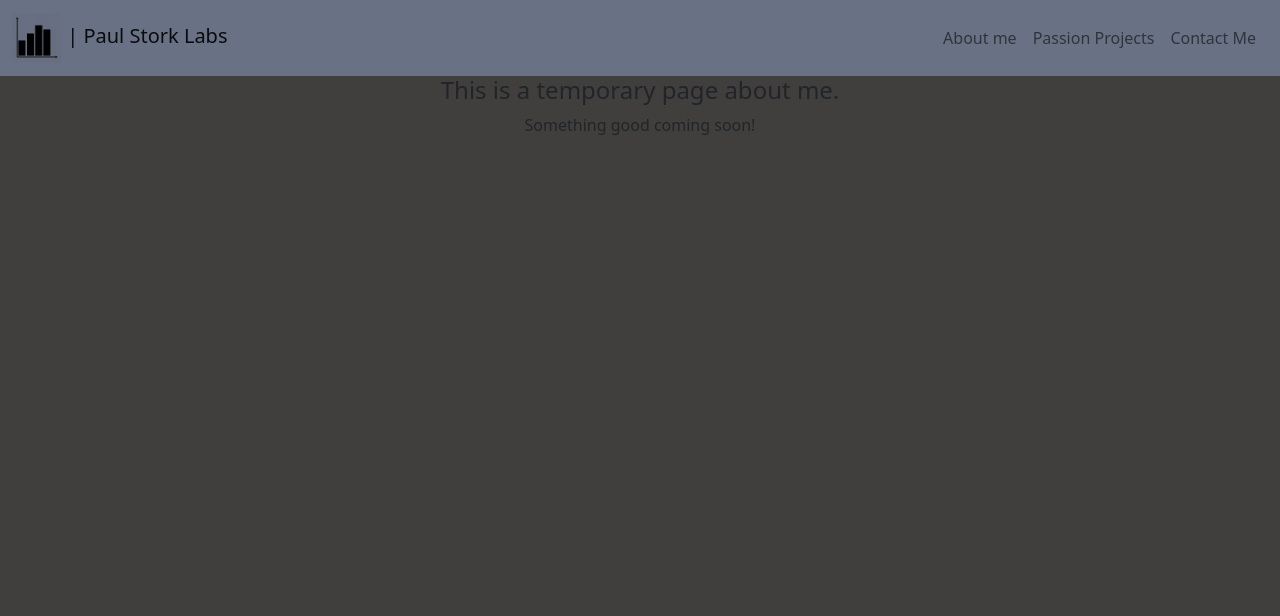
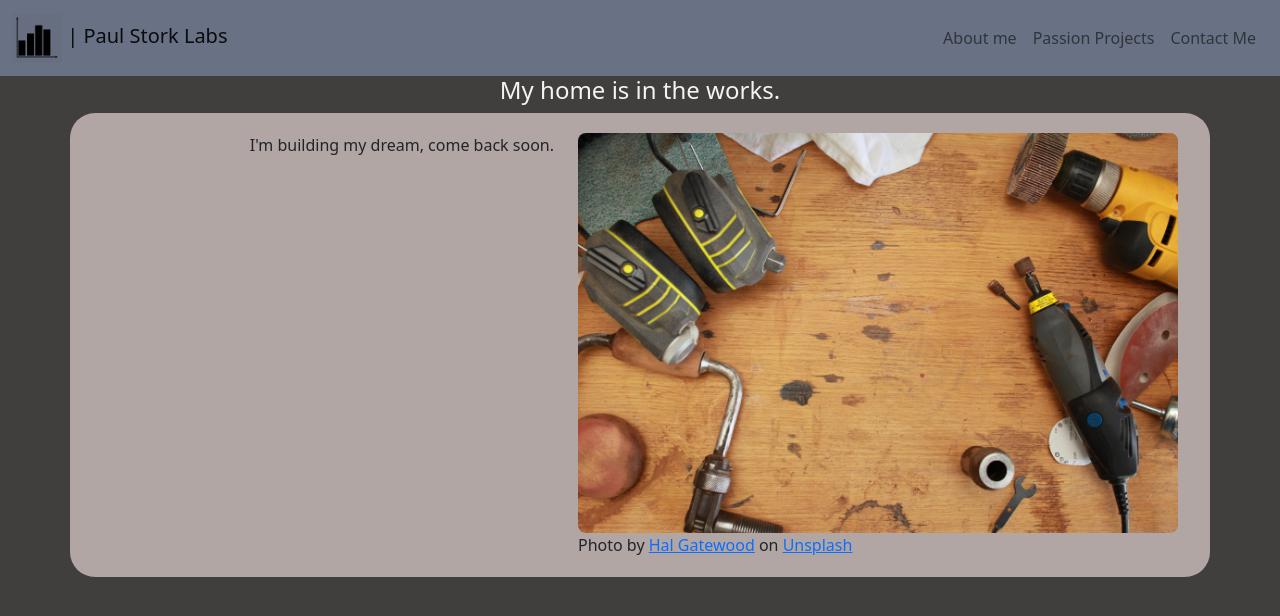
Before and after one commit to paul-stork/landing-page, a Flask app: page /aboutme in a window 1280 px wide. Shown: the top 616 px of the page. Run offline with Flask 3, Linux system fonts and the light colour scheme; some libraries are stand-ins or nearby versions.

Commit message:
More placeholders

```diff
--- a/app/aboutMe/templates/aboutMe.html
+++ b/app/aboutMe/templates/aboutMe.html
@@ -1,8 +1,22 @@
 {% extends 'base.html' %}
-{% block title %}About Me{% endblock %}
+{% block title %}Home{% endblock %}
 {% block content %}
-    <h4 class = 'text-center'>
-        This is a temporary page about me.
-    </h4>
-    <p class='text-center'>Something good coming soon!</p>
+    <div class="container">
+        <div class='row'>
+            <h4 class = 'text-center font-color'>My home is in the works.</h4>
+        </div>
+
+        <div class='row main-div1'>
+            <div class='col'>
+                <p class='text-end'>I'm building my dream, come back soon.</p>
+            </div>
+            <div class='col-md-auto'>
+                <img src="{{ url_for('static', filename='images/hal-gatewood-v7WyjiyXNr4-unsplash.jpg') }}" class='img-corners' />
+
+                <figcaption>Photo by <a href="https://unsplash.com/@halacious?utm_source=unsplash&utm_medium=referral&utm_content=creditCopyText">Hal Gatewood</a> on <a href="https://unsplash.com/s/photos/workbench?utm_source=unsplash&utm_medium=referral&utm_content=creditCopyText">Unsplash</a>
+                </figcaption>
+            </div>
+        </div>
+
+    </div>
 {% endblock %}
```
Also changed, not shown: app/projects/templates/projects.html (+19 -5 lines), 1 other file.
